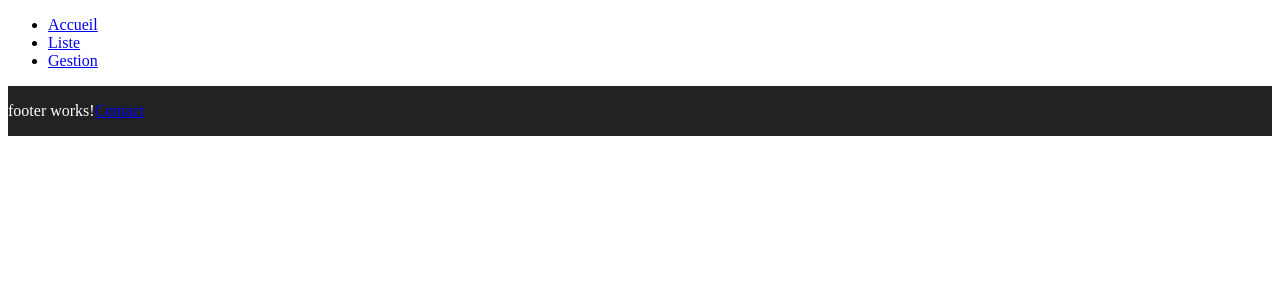
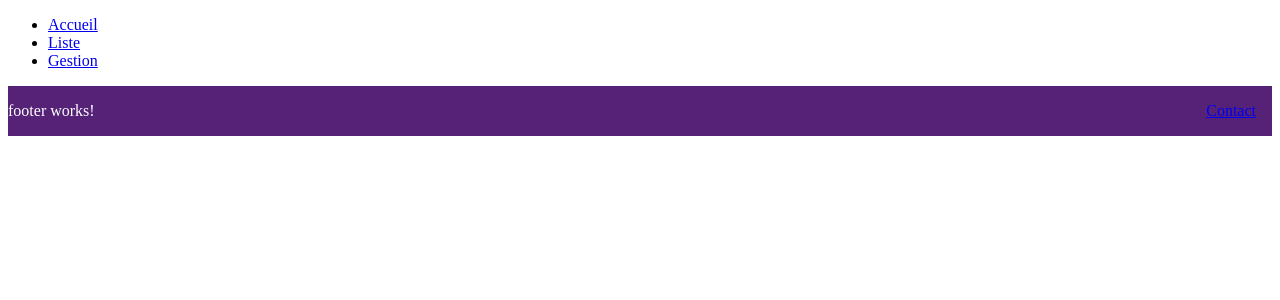
Before and after one commit to yanis-HW/Yanis_Rahim_TP2, an Angular app in the folder TP2/: page / in a window 1280 px wide. Shown: the top 300 px of the page. Built offline with nearby package versions, Linux system fonts and the light colour scheme.

Commit message:
creation du footer

```diff
--- a/TP2/src/app/footer/footer.scss
+++ b/TP2/src/app/footer/footer.scss
@@ -1,8 +1,12 @@
+.footer {
+  position: relative;
+  width: 100%;
+  padding: 1rem 0;
+  background: #527;
+  color: #fff;
+}
 
-.footer {
-	position: relative;
-	width: 100%;
-	padding: 1rem 0;
-	background: #222;
-	color: #fff;
+a {
+  position: absolute;
+  right: 1rem;
 }
```
